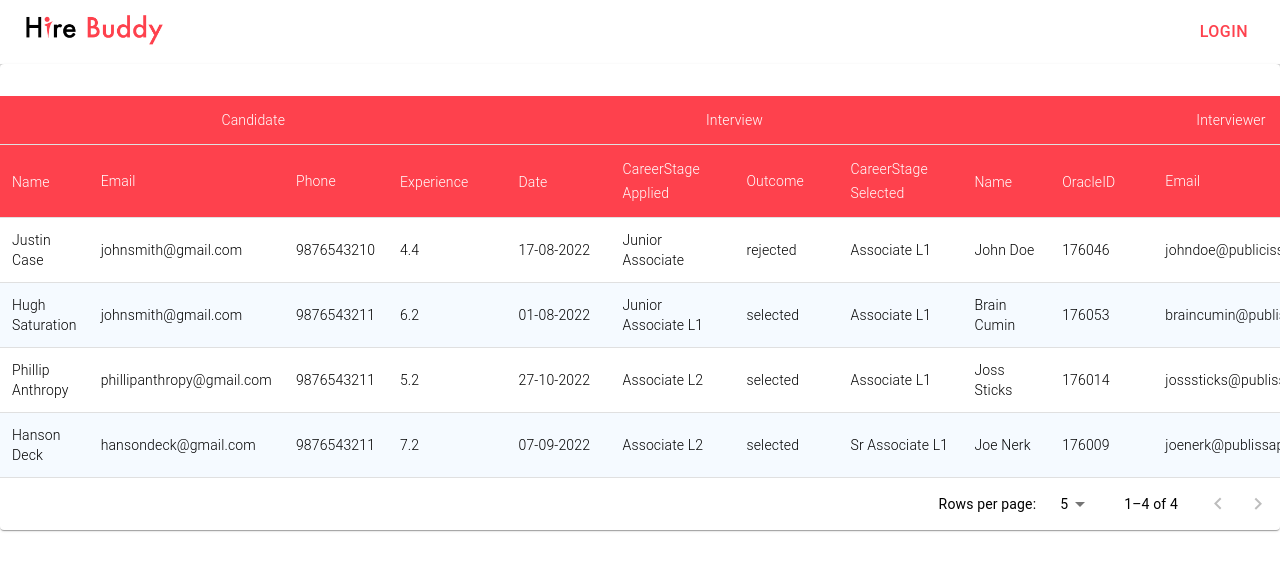
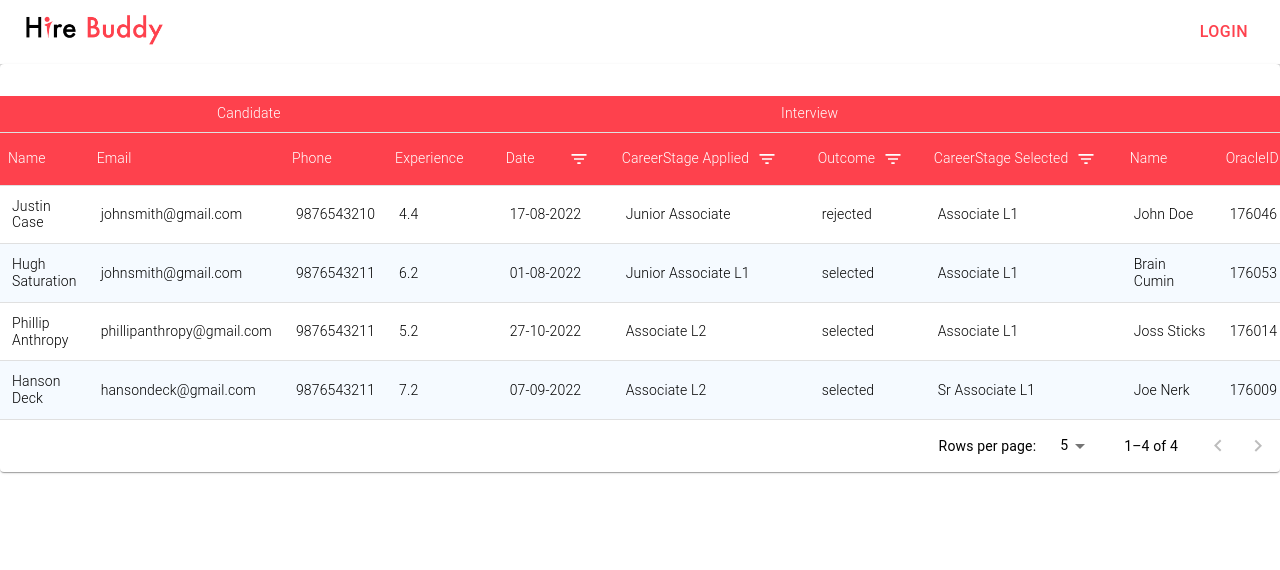
Before and after one commit to themsv/hirebuddy, a React (Create React App) app: page /landing in a window 1280 px wide. Shown: the top 570 px of the page. Built offline with nearby package versions, Linux system fonts and the light colour scheme.

Commit message:
sorting code clean up

```diff
--- a/src/pages/landing/index.js
+++ b/src/pages/landing/index.js
@@ -40,7 +40,7 @@ function createData(
 	};
 }
 
-const rows = [
+const originalData = [
 	createData(
 		'Justin Case',
 		'johnsmith@gmail.com',
@@ -118,6 +118,7 @@ function getComparator(order, orderBy) {
 
 function stableSort(array, comparator) {
 	const stabilizedThis = array.map((el, index) => [el, index]);
+	// console.log(stabilizedThis);
 	stabilizedThis.sort((a, b) => {
 		const order = comparator(a[0], b[0]);
 		if (order !== 0) {
@@ -129,6 +130,9 @@ function stableSort(array, comparator) {
 }
 
 export default function LandingPage() {
+	const [rows, setRows] = useState(originalData);
+	const [isFilterOpen, setIsFilterOpen] = useState(false);
+	const [isSearchOpen, setIsSearchOpen] = useState(false);
 	const [order, setOrder] = useState('asc');
 	const [orderBy, setOrderBy] = useState('');
 	const [page, setPage] = useState(0);
@@ -150,12 +154,14 @@ export default function LandingPage() {
 	// 	getCandidates();
 	// }, []);
 
+	// Sorting
 	const handleRequestSort = (event, property) => {
 		const isAsc = orderBy === property && order === 'asc';
 		setOrder(isAsc ? 'desc' : 'asc');
 		setOrderBy(property);
 	};
 
+	//Pagination
 	const handleChangePage = (event, newPage) => {
 		setPage(newPage);
 	};
@@ -163,6 +169,35 @@ export default function LandingPage() {
 	const handleChangeRowsPerPage = (event) => {
 		setRowsPerPage(parseInt(event.target.value, 10));
 		setPage(0);
+	};
+
+	const handleSortAndPagination = () => {
+		return stableSort(rows, getComparator(order, orderBy)).slice(
+			page * rowsPerPage,
+			page * rowsPerPage + rowsPerPage
+		);
+	};
+
+	//Searching
+
+	const clickSearchHandler = (event) => {
+		setIsSearchOpen(!isSearchOpen);
+	};
+
+	//Filtering
+
+	const clickFilterHandler = (event, property) => {
+		setIsFilterOpen(!isFilterOpen);
+		console.log(property);
+	};
+
+	const handleRequestFilter = (event) => {
+		const filteredData = rows.filter(
+			(item) => item.outcome === event.target.value
+		);
+		setRows(filteredData);
+		setIsFilterOpen(!isFilterOpen);
+		// setRows(originalData);
 	};
 
 	return (
@@ -174,15 +209,28 @@ export default function LandingPage() {
 							order={order}
 							orderBy={orderBy}
 							onRequestSort={handleRequestSort}
+							clickSearchHandler={clickSearchHandler}
+							clickFilterHandler={clickFilterHandler}
 							rowCount={rows.length}
 						/>
+						{/* {isFilterOpen && (
+							<>
+								<input
+									type="checkbox"
+									value="selected"
+									onClick={handleRequestFilter}
+								/>
+								Selected
+								<input
+									type="checkbox"
+									value="rejected"
+									onClick={handleRequestFilter}
+								/>
+								Rejected
+							</>
+						)} */}
 						<TableBody>
-							{stableSort(rows, getComparator(order, orderBy))
-								.slice(
-									page * rowsPerPage,
-									page * rowsPerPage + rowsPerPage
-								)
-								.map((row, index) => {
+							{handleSortAndPagination().map((row, index) => {
 								return (
 									<StyledTableRow hover key={row.name}>
 										<StyledTableCell component="th" scope="row">
@@ -197,16 +245,12 @@ export default function LandingPage() {
 										<StyledTableCell>
 											{row.careerApplied}
 										</StyledTableCell>
-											<StyledTableCell>
-												{row.outcome}
-											</StyledTableCell>
+										<StyledTableCell>{row.outcome}</StyledTableCell>
 										<StyledTableCell>
 											{row.careerSelected}
 										</StyledTableCell>
 										<StyledTableCell>{row.iname}</StyledTableCell>
-											<StyledTableCell>
-												{row.oracleId}
-											</StyledTableCell>
+										<StyledTableCell>{row.oracleId}</StyledTableCell>
 										<StyledTableCell>{row.iemail}</StyledTableCell>
 										<StyledTableCell>
 											{row.careerStage}
--- a/src/pages/landing/styles.js
+++ b/src/pages/landing/styles.js
@@ -1,6 +1,7 @@
 import { styled } from '@mui/material/styles';
 import TableCell, { tableCellClasses } from '@mui/material/TableCell';
 import TableRow from '@mui/material/TableRow';
+import { TableSortLabel } from '@mui/material';
 
 export const StyledTableCell = styled(TableCell)(({ theme }) => ({
 	[`&.${tableCellClasses.head}`]: {
@@ -8,12 +9,14 @@ export const StyledTableCell = styled(TableCell)(({ theme }) => ({
 		color: '#fff',
 		fontSize: 14,
 		fontWeight: 300,
-		padding: '12px',
+		padding: '8px',
+		lineHeight: '1.4',
 	},
 	[`&.${tableCellClasses.body}`]: {
 		fontSize: 14,
 		fontWeight: 300,
 		padding: '12px',
+		lineHeight: '1.2',
 		textAlign: 'left',
 	},
 }));
@@ -27,3 +30,5 @@ export const StyledTableRow = styled(TableRow)(({ theme }) => ({
 	// 	border: 0,
 	// },
 }));
+
+export const StyledTableSortLabel = styled(TableSortLabel)(({ theme }) => ({}));
--- a/src/pages/landing/tableHeader.js
+++ b/src/pages/landing/tableHeader.js
@@ -1,7 +1,8 @@
 import TableHead from '@mui/material/TableHead';
 import TableRow from '@mui/material/TableRow';
-import { TableSortLabel } from '@mui/material';
-import { StyledTableCell } from './styles';
+import IconButton from '@mui/material/IconButton';
+import FilterListIcon from '@mui/icons-material/FilterList';
+import { StyledTableCell, StyledTableSortLabel } from './styles';
 
 const headerCells = [
 	{ id: 'candidate', label: 'Candidate' },
@@ -11,7 +12,12 @@ const headerCells = [
 
 const columnCells = [
 	//Candidate Fields
-	{ id: 'name', label: 'Name', minWidth: 50, numeric: false },
+	{
+		id: 'name',
+		label: 'Name',
+		numeric: false,
+		minWidth: 50,
+	},
 	{
 		id: 'email',
 		label: 'Email',
@@ -21,44 +27,88 @@ const columnCells = [
 	{
 		id: 'phone',
 		label: 'Phone',
-		minWidth: 80,
+		minWidth: 50,
 		disableSorting: true,
 	},
-	{ id: 'experience', label: 'Experience', numeric: true, minWidth: 80 },
+	{
+		id: 'experience',
+		label: 'Experience',
+		numeric: true,
+		minWidth: 80,
+	},
 
 	//Interview Fields
-	{ id: 'date', label: 'Date', numeric: true, minWidth: 80 },
+	{
+		id: 'date',
+		label: 'Date',
+		numeric: true,
+		minWidth: 100,
+		requestSearch: true,
+	},
 	{
 		id: 'careerApplied',
 		label: 'CareerStage Applied',
+		minWidth: 180,
+		disableSorting: true,
+		requestFilter: true,
+	},
+	{
+		id: 'outcome',
+		label: 'Outcome',
 		minWidth: 100,
 		disableSorting: true,
+		requestFilter: true,
 	},
-	{ id: 'outcome', label: 'Outcome', minWidth: 80, disableSorting: true },
 	{
 		id: 'careerSelected',
 		label: 'CareerStage Selected',
-		minWidth: 100,
+		minWidth: 180,
 		disableSorting: true,
+		requestFilter: true,
 	},
 
 	//Interviewer Fields
-
-	{ id: 'iname', label: 'Name', numeric: false, minWidth: 50 },
-	{ id: 'oracleId', label: 'OracleID', numeric: true, minWidth: 50 },
-	{ id: 'iemail', label: 'Email', minWidth: 80, disableSorting: true },
+	{
+		id: 'iname',
+		label: 'Name',
+		minWidth: 80,
+		numeric: false,
+	},
+	{
+		id: 'oracleId',
+		label: 'OracleID',
+		minWidth: 50,
+		numeric: true,
+	},
+	{
+		id: 'iemail',
+		label: 'Email',
+		minWidth: 50,
+		disableSorting: true,
+	},
 	{
 		id: 'careerStage',
 		label: 'CareerStage',
-		minWidth: 100,
+		minWidth: 150,
 		disableSorting: true,
 	},
 ];
 
 const EnhancedTableHead = (props) => {
-	const { order, orderBy, onRequestSort } = props;
+	const {
+		order,
+		orderBy,
+		clickFilterHandler,
+		clickSearchHandler,
+		onRequestSort,
+	} = props;
+
 	const createSortHandler = (property) => (event) => {
 		onRequestSort(event, property);
+	};
+
+	const createFilterHandler = (property) => (event) => {
+		clickFilterHandler(event, property);
 	};
 
 	return (
@@ -81,13 +131,29 @@ const EnhancedTableHead = (props) => {
 						{columnCell.disableSorting ? (
 							columnCell.label
 						) : (
-							<TableSortLabel
+							<StyledTableSortLabel
 								active={orderBy === columnCell.id}
 								direction={orderBy === columnCell.id ? order : 'asc'}
 								onClick={createSortHandler(columnCell.id)}
 							>
 								{columnCell.label}
-							</TableSortLabel>
+							</StyledTableSortLabel>
+						)}
+						{columnCell.requestFilter && (
+							<IconButton onClick={createFilterHandler(columnCell.id)}>
+								<FilterListIcon
+									fontSize="small"
+									sx={{ color: '#fff' }}
+								/>
+							</IconButton>
+						)}
+						{columnCell.requestSearch && (
+							<IconButton onClick={clickSearchHandler}>
+								<FilterListIcon
+									fontSize="small"
+									sx={{ color: '#fff' }}
+								/>
+							</IconButton>
 						)}
 					</StyledTableCell>
 				))}
```
Lines whose indentation alone changed are shown as unchanged.
